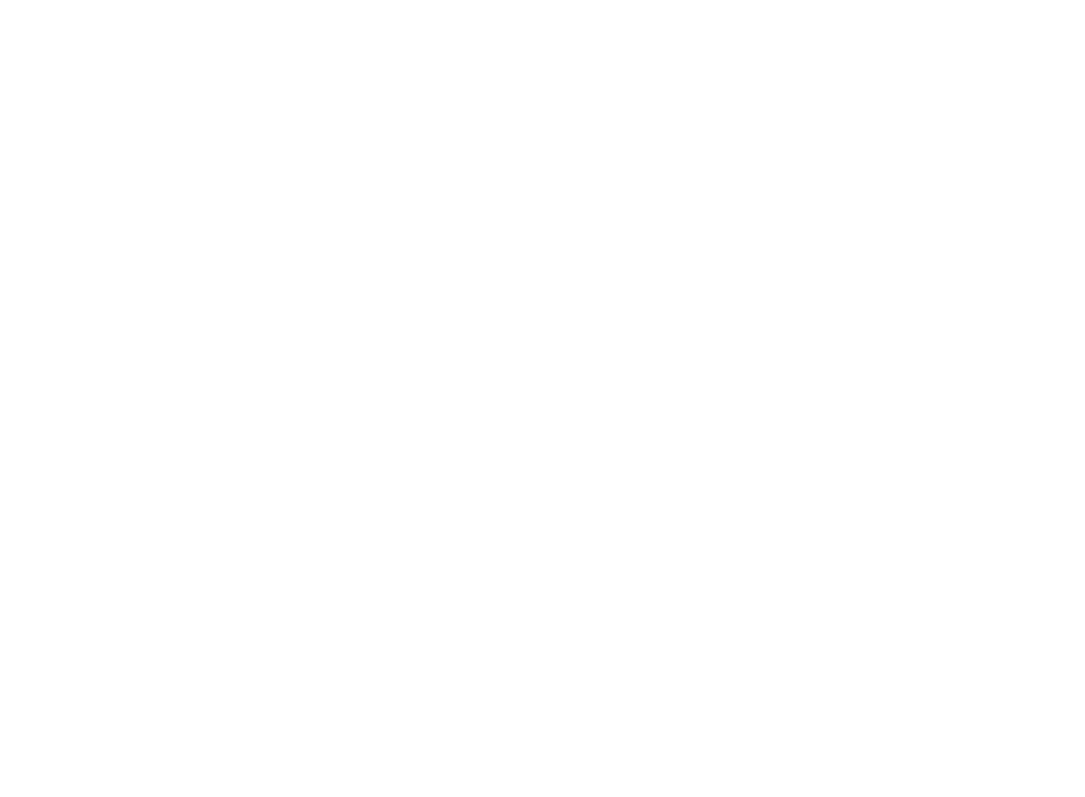
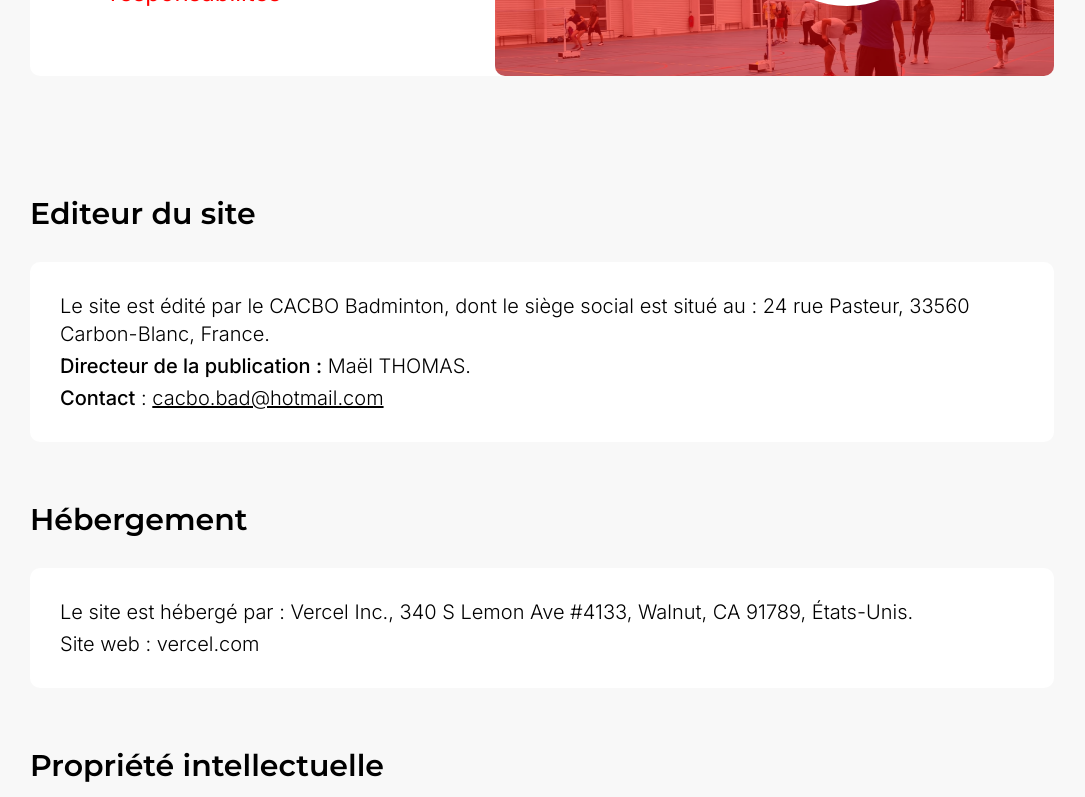
Before and after one commit to Matsuel/CACBO-Badminton, a Next.js app: page /mentions-legales in a window 1280 px wide. Before the commit this address had no page. Shown: the part 500-1297 px from the top of the page, without its empty margins (98-1183 px from the left). Before the commit the page ends 800 px from the top, so only its background shows below. Built offline with nearby package versions, Linux system fonts and the light colour scheme; a web font is replaced by a local one.

Commit message:
Pages -> Add mentions legales pages

```diff
--- a/src/components/Hero.tsx
+++ b/src/components/Hero.tsx
@@ -28,7 +28,7 @@ const Hero = ({
 
             <div className='w-full lg:w-[57%] h-[330px] flex flex-col justify-center items-center bg-cover bg-center bg-no-repeat rounded-ten' style={{ backgroundImage: `url(${HeroBackground.src})` }}>
                 <div className='w-[150px] h-[150px] lg:w-[190px] lg:h-[190px] bg-white rounded-full flex justify-center items-center lg:ml-36'>
-                    <Image src={icon} alt='icon' width={100} />
+                    <Image src={icon} alt='icon' width={80} />
                 </div>
             </div>
 
--- /dev/null
+++ b/src/pages/mentions-legales.tsx
@@ -0,0 +1,58 @@
+import PageLayout from '@/components/Page'
+import Document from '@/assets/document.svg'
+import React from 'react'
+import Subtitle from '@/components/Subtitle'
+import Paragraphe from '@/components/Paragraphe'
+import Link from 'next/link'
+
+const MentionsLegales = () => {
+    return (
+        <PageLayout
+            icon={Document}
+            tabTitle='Mentions Legales - CACBO Badminton'
+            title='Mentions légales'
+            subtitle="Transparence et responsabilités"
+        >
+
+            <div className="md:w-[80%] w-[90%] h-auto flex flex-col gap-10 items-start justify-start mt-[100px]">
+
+                <div className="w-[100%] h-auto flex flex-col items-start justify-start mt-[20px] gap-[30px]">
+                    <Subtitle>
+                        Editeur du site
+                    </Subtitle>
+                    <div className="w-full h-auto flex flex-col items-start justify-start gap-1 bg-white p-[30px] rounded-ten">
+                        <Paragraphe>Le site est édité par le CACBO Badminton, dont le siège social est situé au : 24 rue Pasteur, 33560 Carbon-Blanc, France.</Paragraphe>
+
+                        <Paragraphe><strong className="font-medium">Directeur de la publication :</strong> Maël THOMAS.</Paragraphe>
+
+                        <Paragraphe><strong className="font-medium">Contact</strong> : <Link href={"mailto:cacbo@gmail.com"} className="underline">cacbo.bad@hotmail.com</Link></Paragraphe>
+                    </div>
+                </div>
+
+                <div className="w-[100%] h-auto flex flex-col items-start justify-start mt-[20px] gap-[30px]">
+                    <Subtitle>
+                        Hébergement
+                    </Subtitle>
+                    <div className="w-full h-auto flex flex-col items-start justify-start gap-1 bg-white p-[30px] rounded-ten">
+                        <Paragraphe>Le site est hébergé par : Vercel Inc., 340 S Lemon Ave #4133, Walnut, CA 91789, États-Unis.</Paragraphe>
+
+                        <Paragraphe>Site web : vercel.com</Paragraphe>
+                    </div>
+                </div>
+
+                <div className="w-[100%] h-auto flex flex-col items-start justify-start mt-[20px] gap-[30px]">
+                    <Subtitle>
+                        Propriété intellectuelle
+                    </Subtitle>
+                    <div className="w-full h-auto flex flex-col items-start justify-start gap-1 bg-white p-[30px] rounded-ten">
+                        <Paragraphe>Tous les contenus présents sur ce site (textes, images, logos, etc.) sont la propriété exclusive du CACBO Badminton ou sont utilisés avec autorisation. Toute reproduction, distribution, modification ou utilisation de ces contenus sans autorisation préalable est interdite.</Paragraphe>
+                    </div>
+                </div>
+
+            </div>
+
+        </PageLayout>
+    )
+}
+
+export default MentionsLegales
```
Also changed, not shown: src/assets/document.svg (added).
